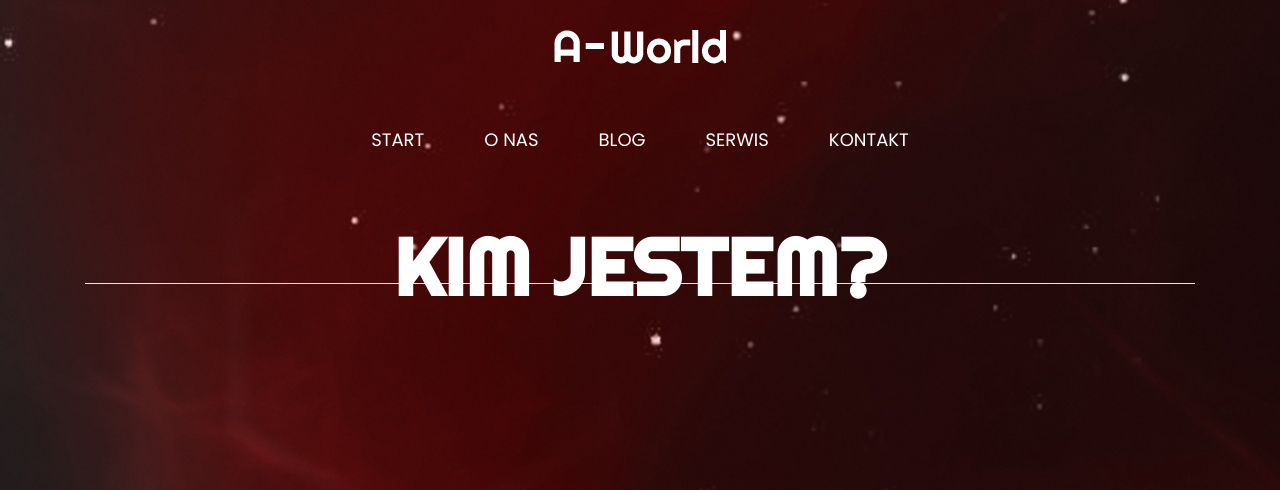
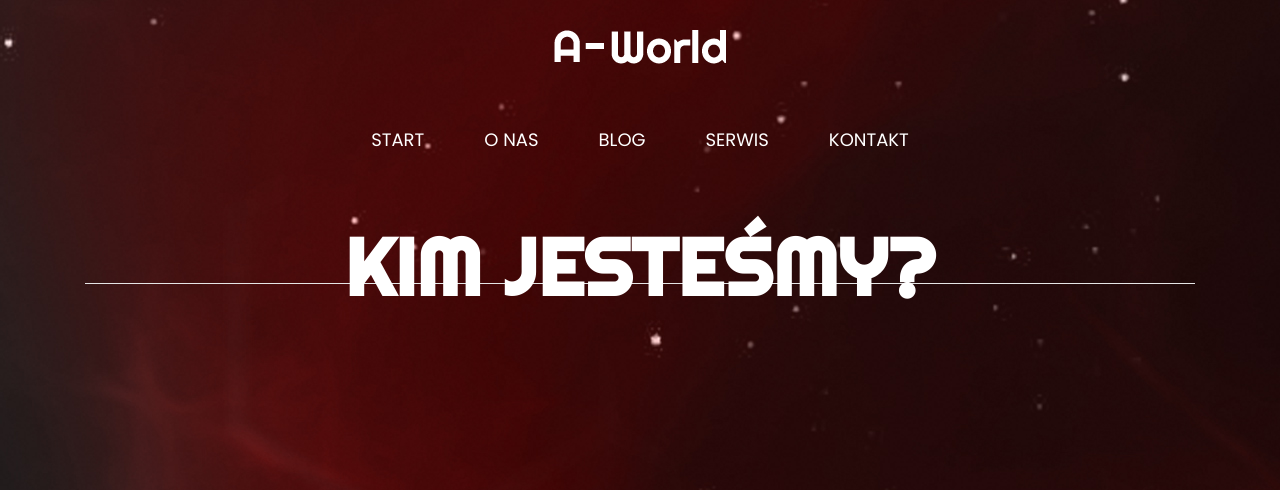
Before and after one commit to Bastian8004/BastianWorldPage, a Django app: page /qualifications in a window 1280 px wide. Shown: the top 490 px of the page. Run offline with Django 4.2, Linux system fonts and the light colour scheme; data that the repository does not hold is empty; some libraries are stand-ins or nearby versions.

Commit message:
update "o nas"

```diff
--- a/BW/templates/qualifications.html
+++ b/BW/templates/qualifications.html
@@ -3,7 +3,7 @@
 {% block content %}
       <div class="news_section layout_padding">
          <div class="container">
-            <h1 class="banner_taital">Kim jestem?</h1>
+            <h1 class="banner_taital">Kim jesteśmy?</h1>
              {% if user.is_authenticated %}
              <button onclick="window.location.href='{% url 'qualifications_new' %}'" class="btn btn-success">Dodaj</button>
               {% endif %}
```
